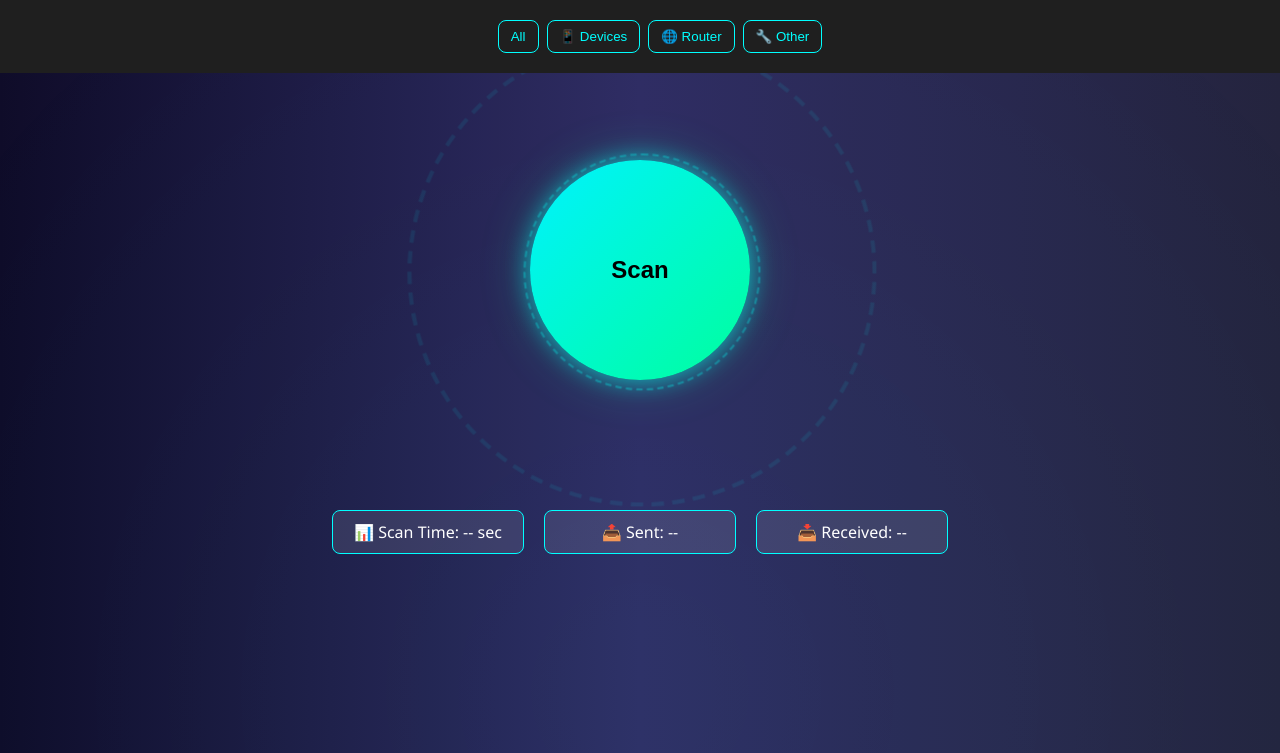
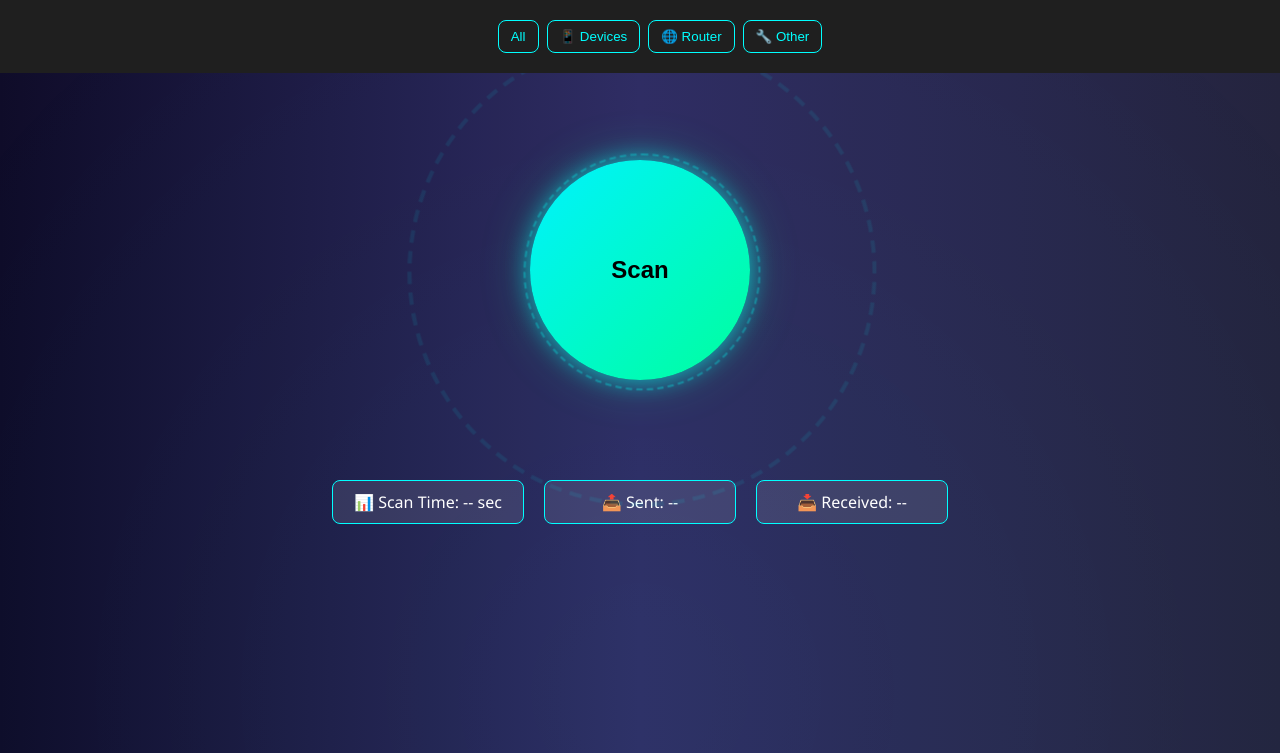
Before and after one commit to Amanshukla124/Network_Visualizer, a Flask app: page / in a window 1280 px wide. Shown: the top 753 px of the page. Run offline with Flask 3, Linux system fonts and the light colour scheme.

Commit message:
Update style.css

```diff
--- a/network_visualiser/static/style.css
+++ b/network_visualiser/static/style.css
@@ -166,10 +166,6 @@ body::before {
     background: rgba(255, 255, 255, 0.15);
 }
 
-.info-area {
-    margin-top: 30px;
-}
-
 #stats {
     display: flex;
     justify-content: center;
@@ -187,7 +183,6 @@ body::before {
 
 .detail-panel {
     position: fixed;
-    top: 0;
     left: -400px;
     width: 400px;
     height: 100%;
```
